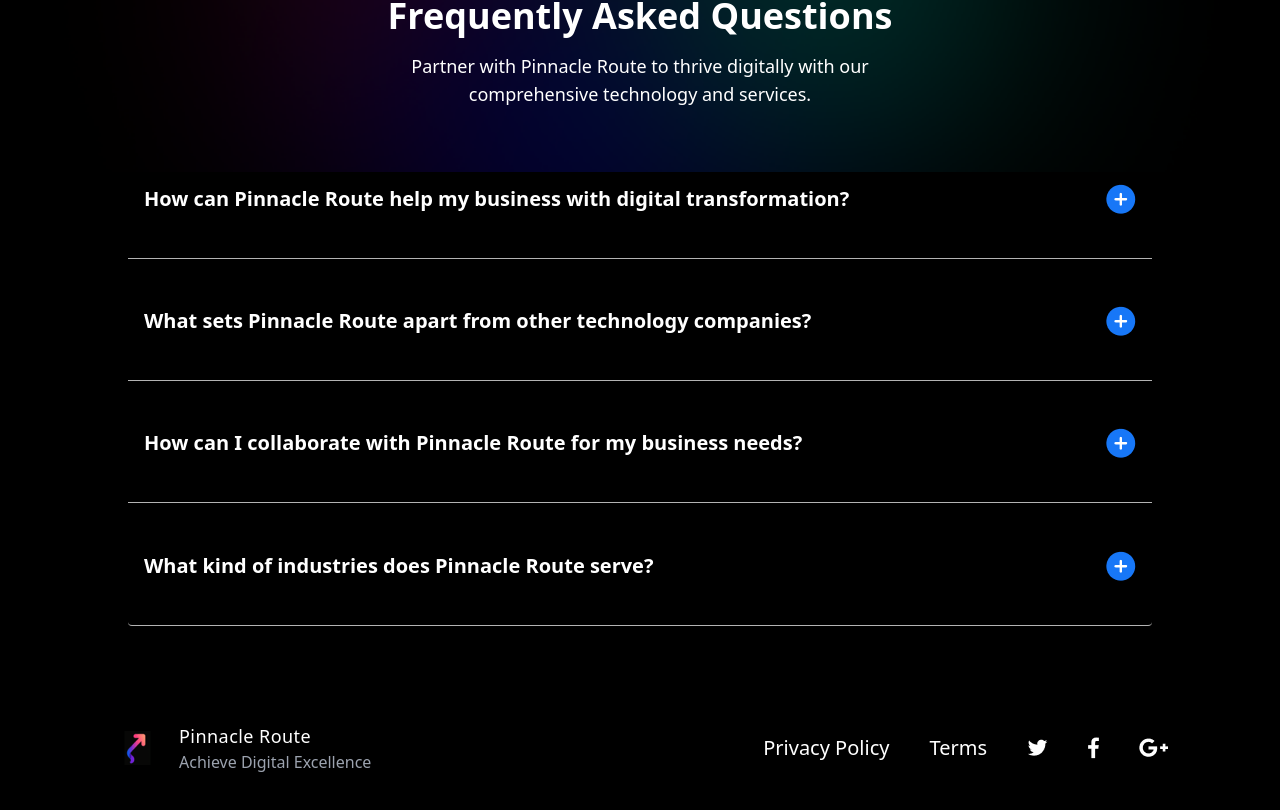
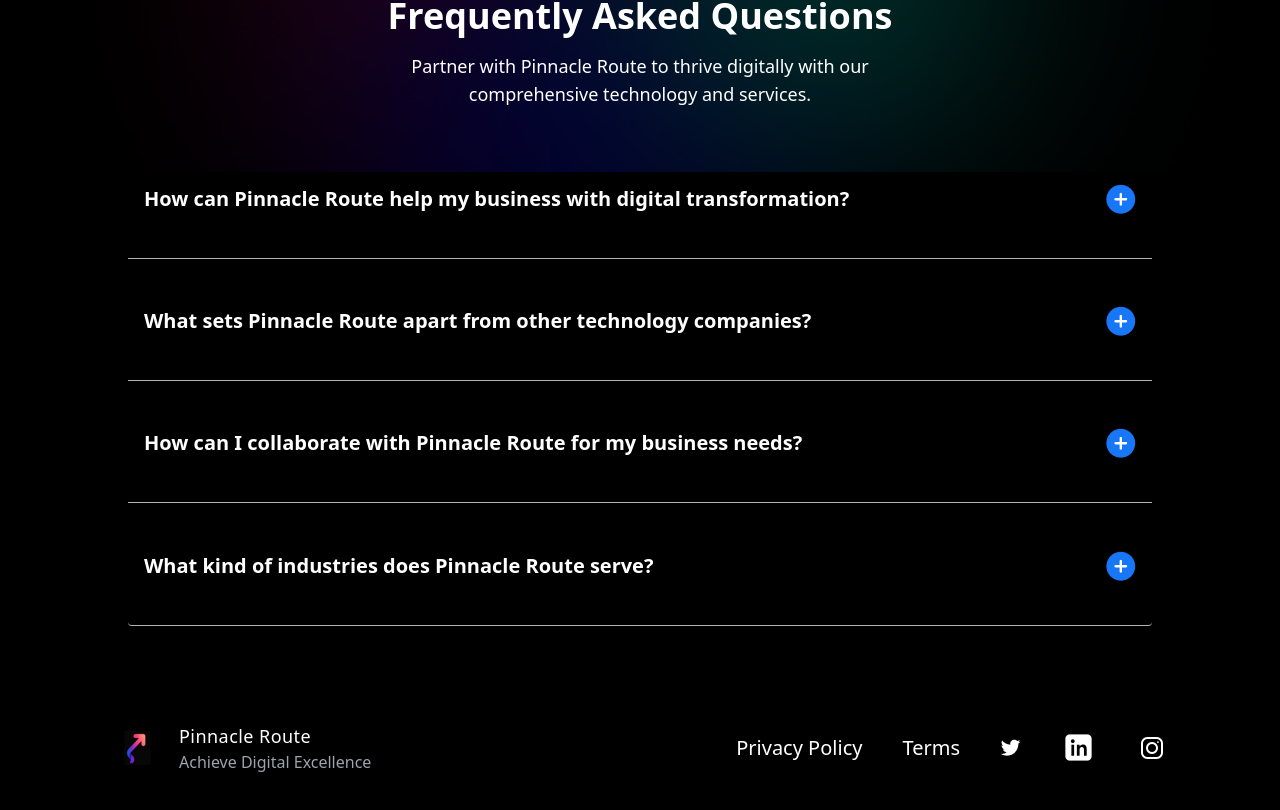
Before and after one commit to pinnacleroute/Main-website, a React (Create React App) app: page / in a window 1280 px wide. Shown: the part 4210-5020 px from the top of the page. Built offline with nearby package versions, Linux system fonts and the light colour scheme.

Commit message:
footer icons

```diff
--- a/src/components/Footer.jsx
+++ b/src/components/Footer.jsx
@@ -1,8 +1,8 @@
 import React from "react";
 import rocket from "../assets/arrow-black.png"
 import twitter from '../assets/fa-twitter.png';
-import facebook from '../assets/fa-facebook-square.png';
-import google from '../assets/fa-google-plus.png';
+import facebook from '../assets/icons8-instagram-32.png';
+import linkedin from '../assets/icons8-linkedin-35.png';
 
 
 const Footer = () => {
@@ -24,9 +24,9 @@
                     <a className=" hover:bg-gray-700 transition-colors duration-400 sm:ml-10 ml-0 sm:mt-0 mt-1" href="/policy">Privacy Policy</a>
                     <a className=" hover:bg-gray-700 transition-colors duration-400 sm:ml-10 ml-0 sm:mt-0 mt-1" href="/terms">Terms</a>
                     <div className="flex items-center sm:mt-0 mt-4">
-                        <a className="sm:ml-10 ml-0" href="http://" target="_blank" rel="noopener noreferrer"><img src={twitter} alt="" srcset="" /></a>
-                        <a className="ml-10" href="http://" target="_blank" rel="noopener noreferrer"><img src={facebook} alt="" srcset="" /></a>
-                        <a className="ml-10" href="http://" target="_blank" rel="noopener noreferrer"><img src={google} alt="" srcset="" /></a>
+                        <a className="sm:ml-10 ml-0" href="https://x.com/PinnacleRoute" target="_blank" ><img src={twitter} alt="" srcset="" /></a>
+                        <a className="sm:ml-10 ml-0" href="https://www.linkedin.com/in/pinnacle-route/" target="_blank"><img src={linkedin} alt="" srcset="" /></a>
+                        <a className="sm:ml-10 ml-0" href="https://www.instagram.com/pinnacle_route/" target="_blank" ><img src={facebook} alt="" srcset="" /></a>
                     </div>
                 </div>
             </div>
```
Also changed, not shown: src/assets/icons8-instagram-32.png (added), src/assets/icons8-linkedin-35.png (added).
